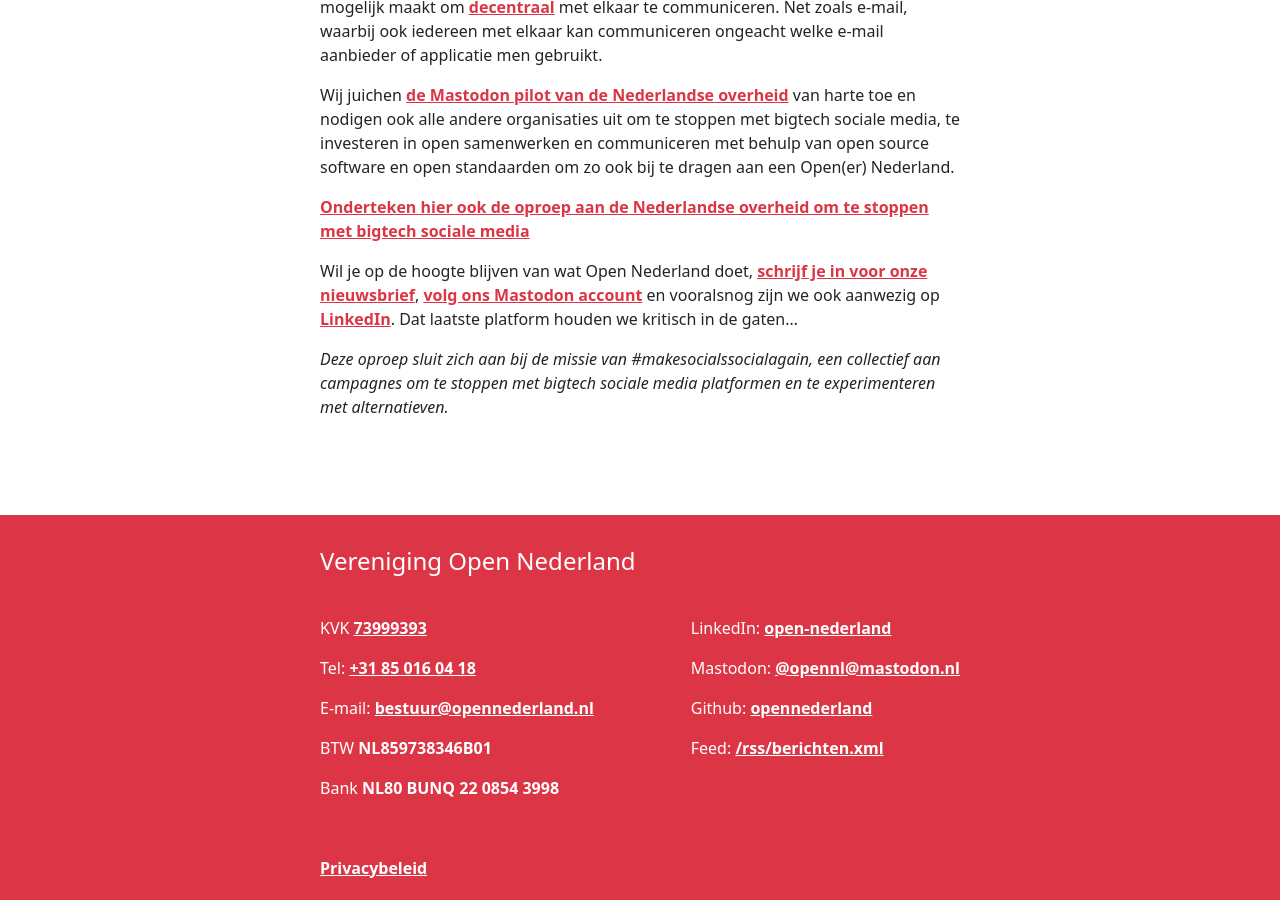
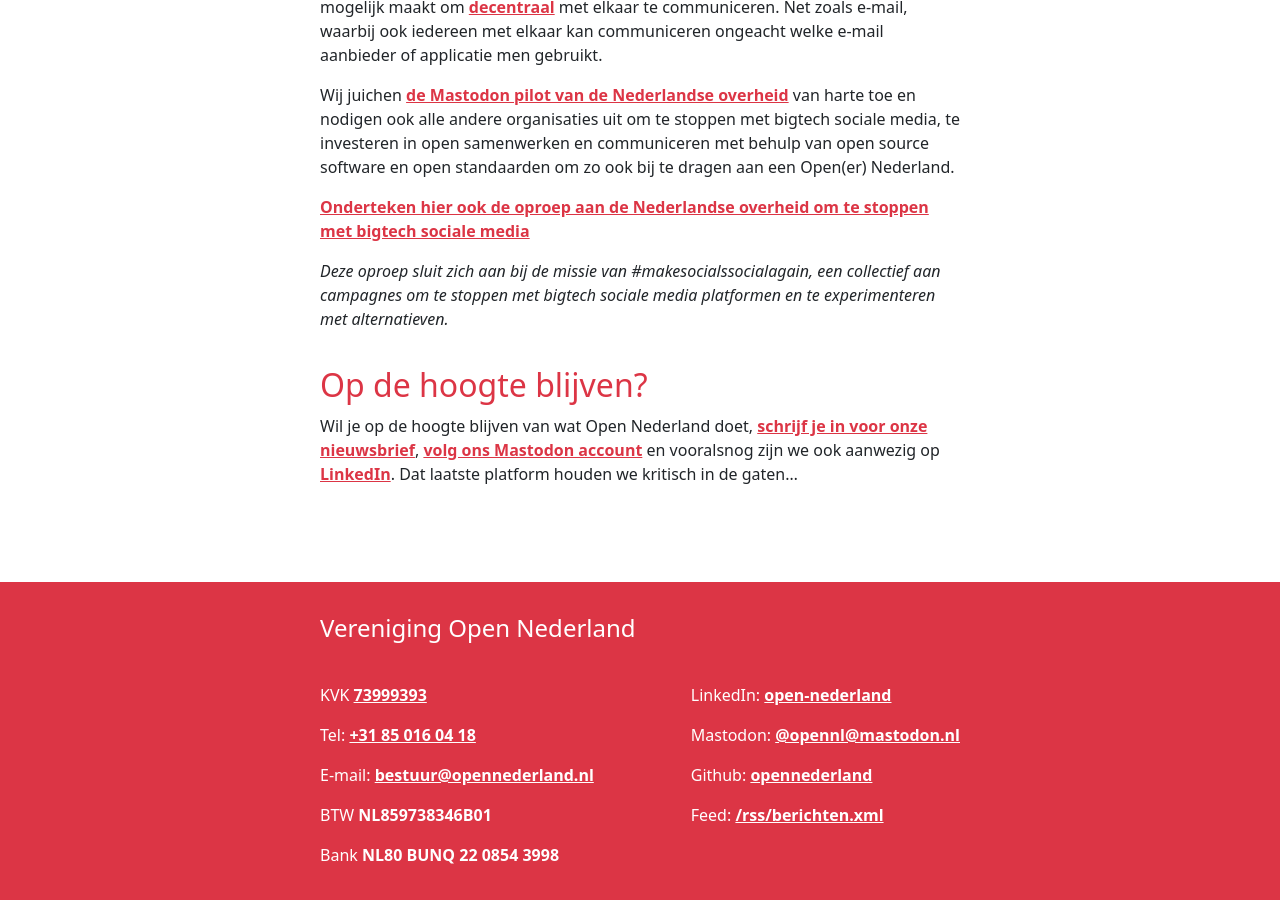
Before and after one commit to opennederland/www.opennederland.nl, a Jekyll site: the page built from _posts/2025-01-11-open-nederland-onderschrijft-oproep-aan-NL-overheid-om-te-stoppen-met-bigtech-sociale-media.md, in a window 1280 px wide and 900 px high, scrolled down 1362 px. Built offline with Jekyll 4.4.1, drawn with Linux system fonts in a browser that asks for light colours; our own code applies the rules of GitHub Pages for plain Markdown files.

```diff
--- a/_posts/2025-01-11-open-nederland-onderschrijft-oproep-aan-NL-overheid-om-te-stoppen-met-bigtech-sociale-media.md
+++ b/_posts/2025-01-11-open-nederland-onderschrijft-oproep-aan-NL-overheid-om-te-stoppen-met-bigtech-sociale-media.md
@@ -20,6 +20,7 @@
 
 [Onderteken hier ook de oproep aan de Nederlandse overheid om te stoppen met bigtech sociale media](https://www.bitsoffreedom.nl/campagnes/oproep-aan-de-overheid/)
 
+*Deze oproep sluit zich aan bij de missie van #makesocialssocialagain, een collectief aan campagnes om te stoppen met bigtech sociale media platformen en te experimenteren met alternatieven.*
+
+### Op de hoogte blijven?
 Wil je op de hoogte blijven van wat Open Nederland doet, [schrijf je in voor onze nieuwsbrief](https://www.opennederland.nl/#aanmelden-nieuwsbrief), [volg ons Mastodon account](https://mastodon.nl/@opennl) en vooralsnog zijn we ook aanwezig op [LinkedIn](https://www.linkedin.com/company/open-nederland/). Dat laatste platform houden we kritisch in de gaten...
-
-*Deze oproep sluit zich aan bij de missie van #makesocialssocialagain, een collectief aan campagnes om te stoppen met bigtech sociale media platformen en te experimenteren met alternatieven.*
```
